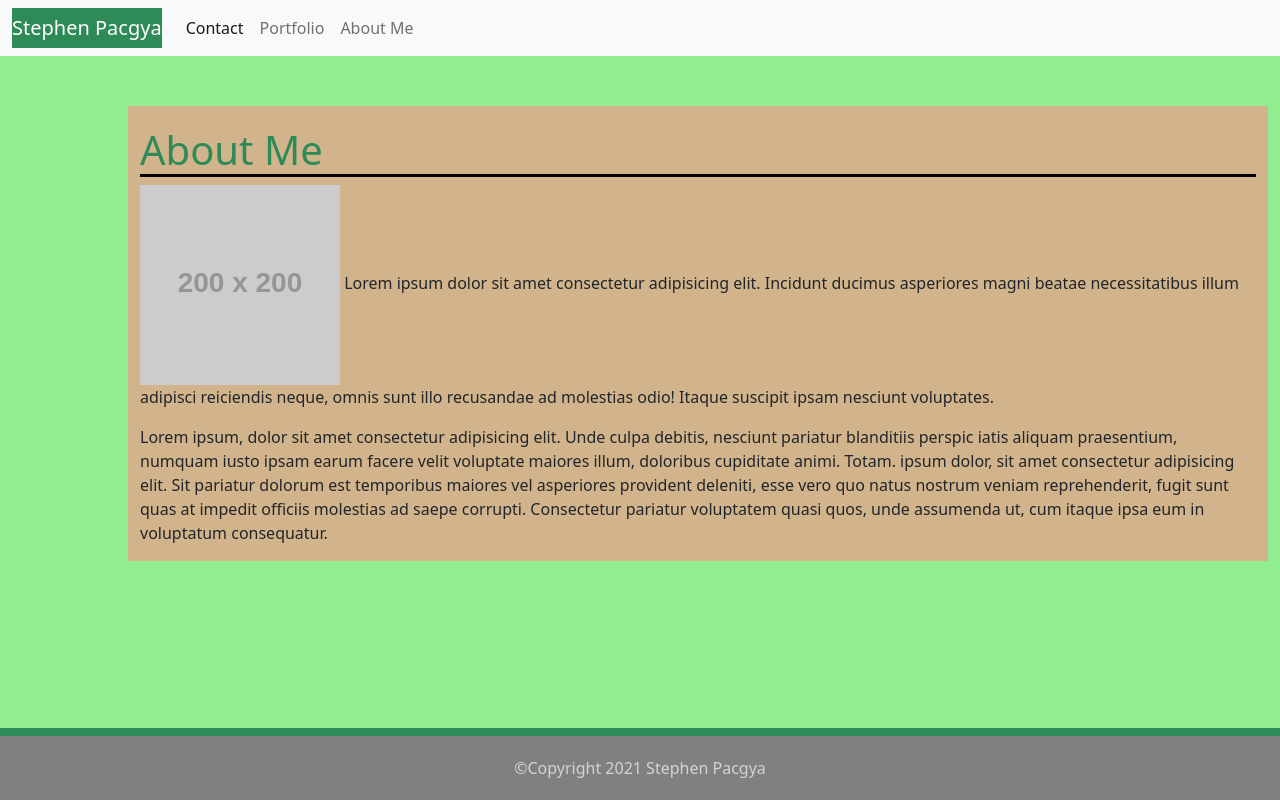
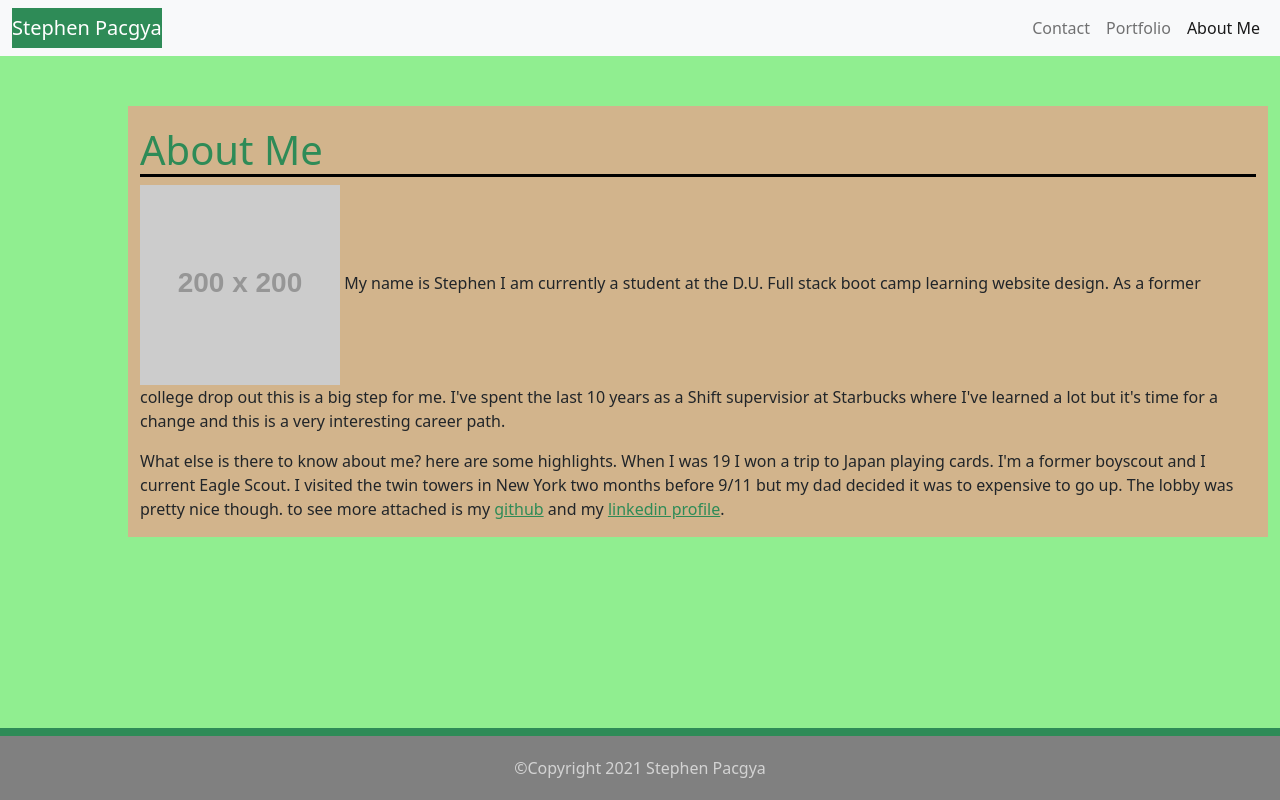
Before and after one commit to AlbertTundy/Personal_Repository_StephenP, a plain HTML site: page index.html in a window 1280 px wide. Drawn offline with nearby package versions, Linux system fonts and the light colour scheme; placeholder pictures from the web are drawn by us.

Commit message:
Added text to the About Me page and attatched two links

```diff
--- a/index.html
+++ b/index.html
@@ -19,16 +19,16 @@
                 aria-controls="navbarNav" aria-expanded="false" aria-label="Toggle navigation">
                 <span class="navbar-toggler-icon"></span>
             </button>
-            <div class="collapse navbar-collapse" id="navbarNav">
+            <div class="collapse navbar-collapse flex" id="navbarNav">
                 <ul class="navbar-nav">
                     <li class="nav-item">
-                        <a class="nav-link active" aria-current="page" href="./contact.html">Contact</a>
+                        <a class="nav-link " aria-current="page" href="./contact.html">Contact</a>
                     </li>
                     <li class="nav-item">
                         <a class="nav-link" href="./portfolio.html">Portfolio</a>
                     </li>
                     <li class="nav-item">
-                        <a class="nav-link" href="./index.html">About Me</a>
+                        <a class="nav-link active" href="./index.html">About Me</a>
                     </li>
                 </ul>
             </div>
@@ -46,10 +46,10 @@
         <div class="col-sm-12">
             <div class="row">
                 <p class="wraptext col-sm-12">
-                    <img src="https://via.placeholder.com/200" alt="filler">
-                        Lorem ipsum dolor sit amet consectetur adipisicing elit. Incidunt ducimus asperiores magni beatae necessitatibus illum adipisci reiciendis neque, omnis sunt illo recusandae ad molestias odio! Itaque suscipit ipsam nesciunt voluptates.
+                    <img src="https://via.placeholder.com/200" sizes="200px" alt="filler">
+                        My name is Stephen I am currently a student at the D.U. Full stack boot camp learning website design. As a former college drop out this is a big step for me. I've spent the last 10 years as a Shift supervisior at Starbucks where I've learned a lot but it's time for a change and this is a very interesting career path.
                 </p>
-                <p>      Lorem ipsum, dolor sit amet consectetur adipisicing elit. Unde culpa debitis, nesciunt pariatur blanditiis     perspic iatis aliquam praesentium, numquam iusto ipsam earum facere velit voluptate maiores illum, doloribus cupiditate animi. Totam.   ipsum dolor, sit amet consectetur adipisicing elit. Sit pariatur dolorum est temporibus maiores vel asperiores provident deleniti, esse vero quo natus nostrum veniam reprehenderit, fugit sunt quas at impedit officiis molestias ad saepe corrupti. Consectetur pariatur voluptatem quasi quos, unde assumenda ut, cum itaque ipsa eum in voluptatum consequatur.
+                <p>      What else is there to know about me? here are some highlights. When I was 19 I won a trip to Japan playing cards. I'm a former boyscout and I current Eagle Scout. I visited the twin towers in New York two months before 9/11 but my dad decided it was to expensive to go up. The lobby was pretty nice though. to see more attached is my <a class="linkcolor" href="https://github.com/AlbertTundy">github</a> and my <a class="linkcolor" href="https://www.linkedin.com/in/stephen-pacyga-247b14202/">linkedin profile</a>.
 
                 </p>
             </div>
--- a/style.css
+++ b/style.css
@@ -1,6 +1,10 @@
 /* background color for part of the navbar. */
 .navbar-brand {
   background-color: seagreen;
+}
+/* align the nav bar to the right */
+.flex {
+  flex-direction: row-reverse;
 }
 
 /* text color for "Stephen Pacyga" on the navbar. */
@@ -11,6 +15,10 @@
 .body {
   background-color: lightgreen;
 }
+.linkcolor {
+  color: seagreen;
+}
+/* formating for the margins of the body */
 .margins {
   margin-bottom: 100px;
   margin-top: 50px;
```
Also changed, not shown: contact.html (+1 -1 lines), portfolio.html (+3 -3 lines).
